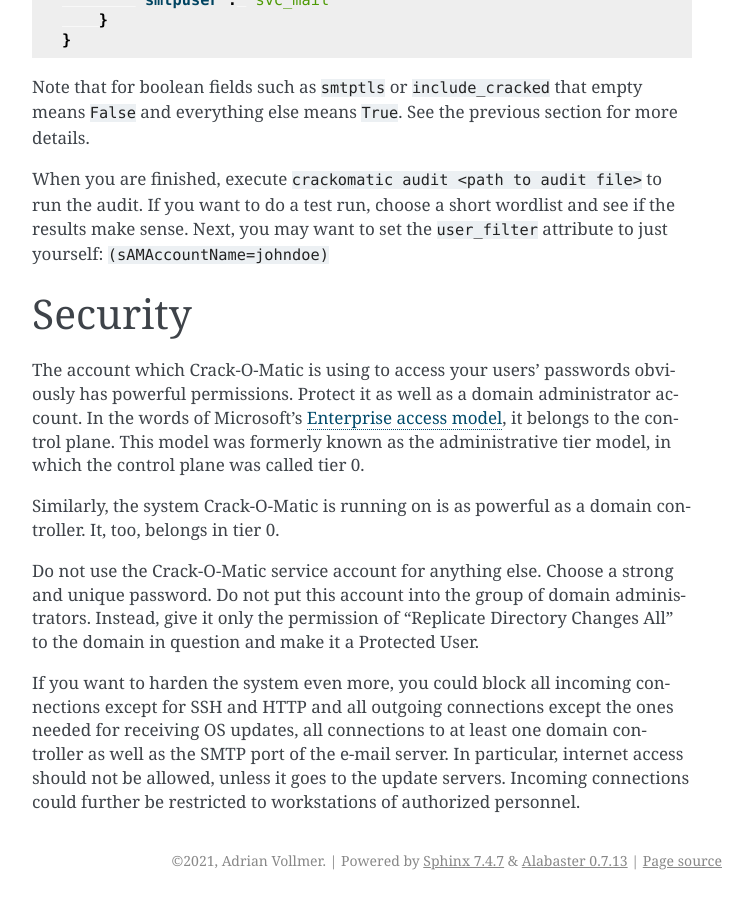
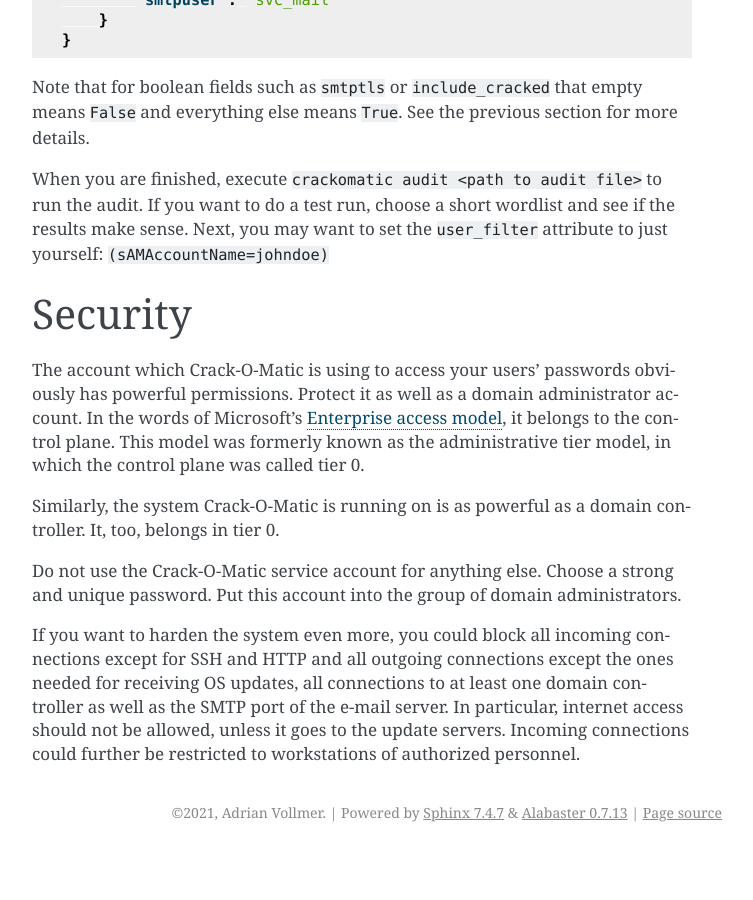
Before and after one commit to AdrianVollmer/Crack-O-Matic, a Sphinx documentation site: the page built from doc/usage/index.rst, in a window 1280 px wide and 900 px high, scrolled down 3578 px. Shown: the whole window, without its empty margins (388-1141 px from the left). Built offline with Sphinx 7.4.7, drawn with Linux system fonts in a browser that asks for light colours; after the commit the page ends 4430 px from its top, so only the background shows below that.

Commit message:
Correct statement about the service account in docs

```diff
--- a/doc/usage/index.rst
+++ b/doc/usage/index.rst
@@ -196,9 +196,8 @@ Similarly, the system Crack-O-Matic is running on is as powerful as a domain
 controller. It, too, belongs in tier 0.
 
 Do not use the Crack-O-Matic service account for anything else. Choose a
-strong and unique password. Do not put this account into the group of domain
-administrators. Instead, give it only the permission of "Replicate Directory
-Changes All" to the domain in question and make it a Protected User.
+strong and unique password. Put this account into the group of domain
+administrators.
 
 If you want to harden the system even more, you could block all incoming
 connections except for SSH and HTTP and all outgoing connections except the
```
